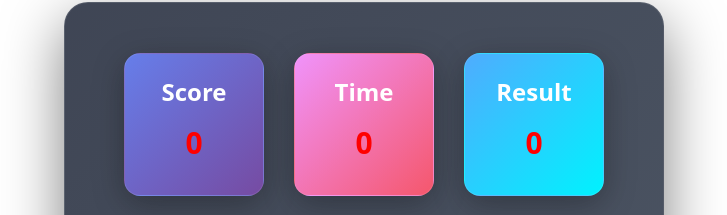
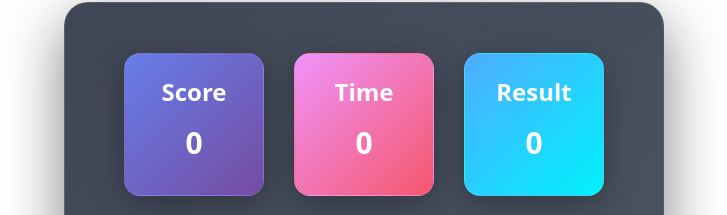
Before and after one commit to ismet0950/CPS-TEST-APP, a Next.js app: page / in a window 1280 px wide. Shown: the part 214-429 px from the top of the page, without its empty margins (276-1003 px from the left). Built offline with nearby package versions, Linux system fonts and the light colour scheme.

Commit message:
CPS-TEST v2.0.1

```diff
--- a/src/app/globals.css
+++ b/src/app/globals.css
@@ -129,9 +129,9 @@ h1 {
   margin: 10px !important;
   font-weight: bold !important;
   color: white !important;
-  &:nth-child(2) {
+  /* &:nth-child(2) {
     color: red !important;
-  }
+  } */
 }
 
 .score-button:hover {
```
